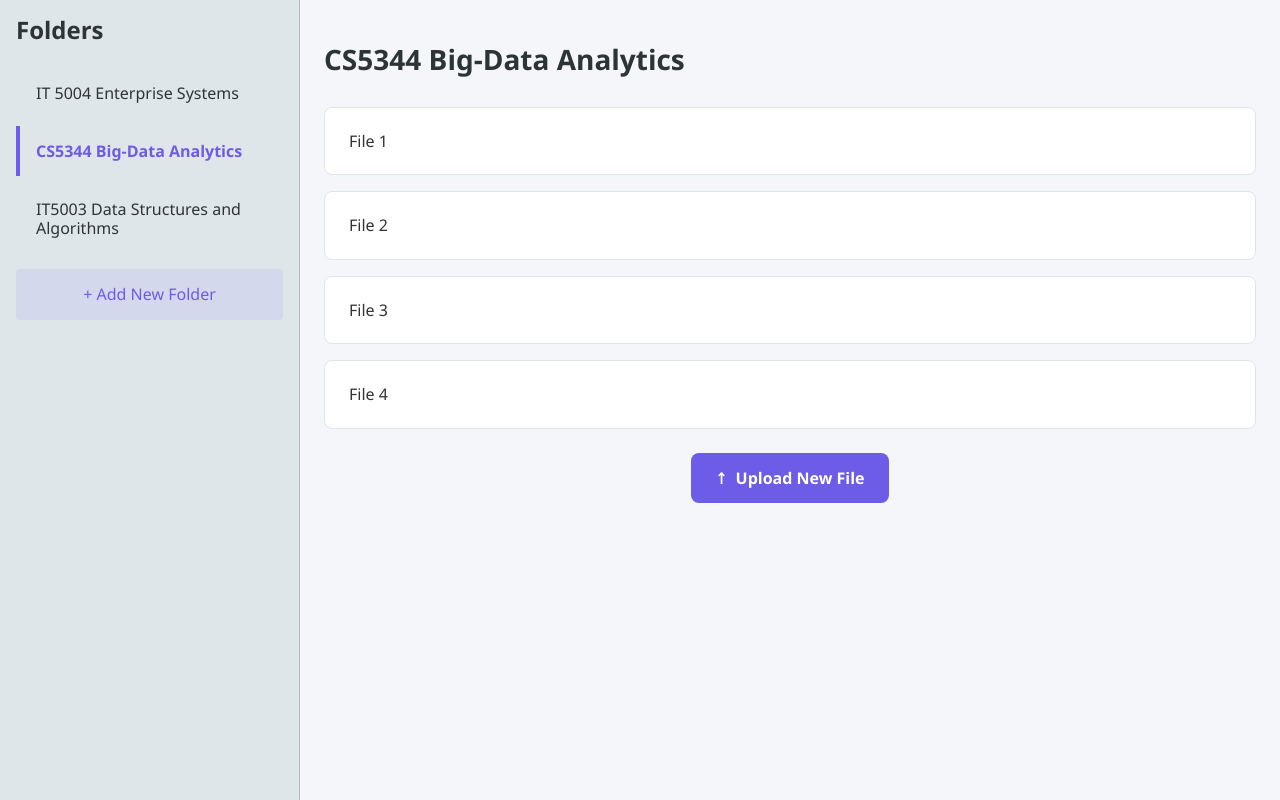
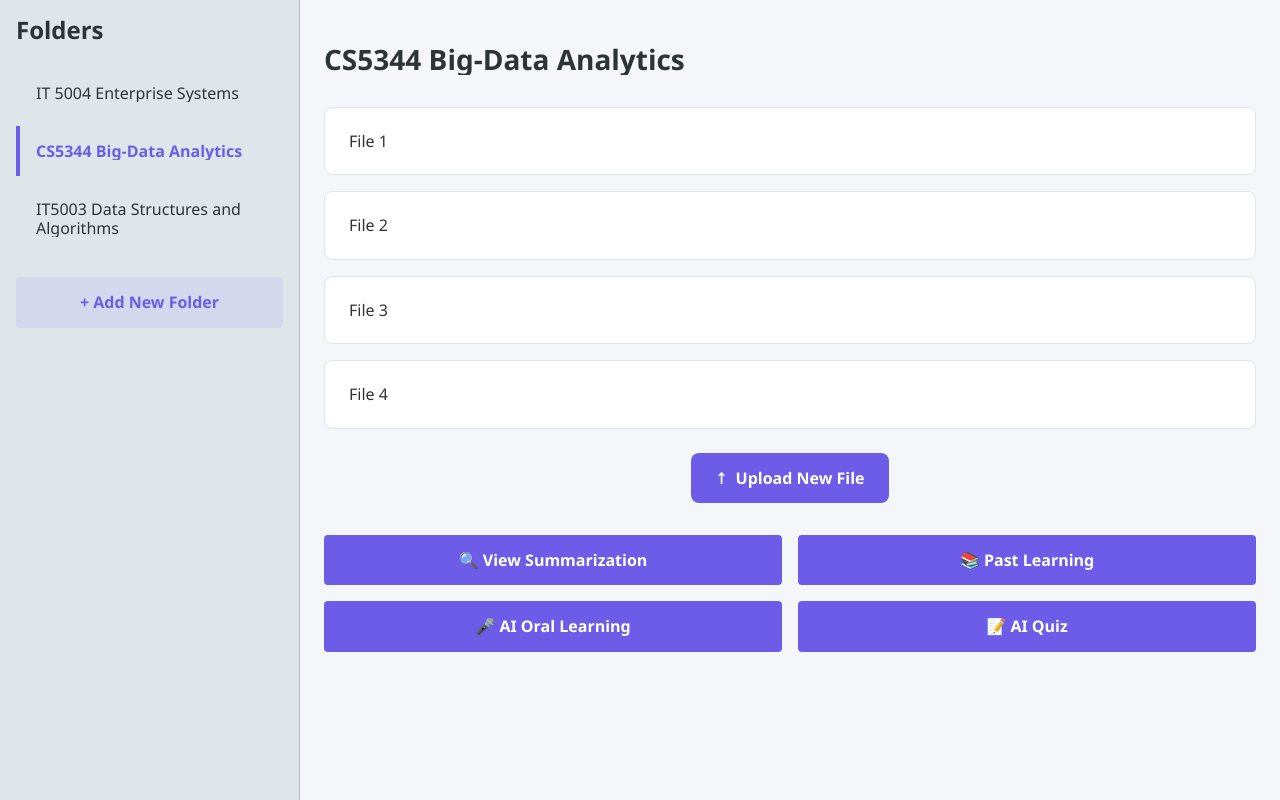
Before and after one commit to cca923/brAIn_frontend, a React (Vite) app: page / in a window 1280 px wide. Built offline with nearby package versions, Linux system fonts and the light colour scheme.

Commit message:
feat: update

```diff
--- a/src/App.jsx
+++ b/src/App.jsx
@@ -2,14 +2,14 @@ import { useEffect } from "react";
 import { useDispatch, useSelector } from "react-redux";
 import { loadFoldersAsync } from "./store/folder/service";
 import { loadFilesForFolderAsync } from "./store/file/service";
+import { folderSelector, fileSelector } from "./store/selectors";
 import { LoadingOverlay, SidebarContainer } from "./styles/styles";
 import Layout from "./components/Layout";
 import FolderList from "./containers/FolderList";
 import Header from "./containers/Header";
 import FileList from "./containers/FileList";
 import FileUploader from "./containers/FileUploader";
-
-import { folderSelector, fileSelector } from "./store/selectors";
+import ActionButtons from "./containers/ActionButtons";
 
 function App() {
   const dispatch = useDispatch();
@@ -44,6 +44,7 @@ function App() {
         <Header />
         <FileList />
         <FileUploader />
+        <ActionButtons />
       </Layout>
     </>
   );
--- /dev/null
+++ b/src/containers/ActionButtons/index.jsx
@@ -0,0 +1,25 @@
+import { ActionButton, ButtonsContainer } from "./styles";
+
+const ActionButtons = () => {
+  const actions = [
+    { id: "summarization", name: "View Summarization", icon: "🔍" },
+    { id: "past-learning", name: "Past Learning", icon: "📚" },
+    { id: "oral-learning", name: "AI Oral Learning", icon: "🎤" },
+    { id: "quiz", name: "AI Quiz", icon: "📝" },
+  ];
+
+  return (
+    <ButtonsContainer>
+      {actions.map((action) => (
+        <ActionButton
+          key={action.id}
+          onClick={() => console.log(`${action.name} clicked`)}
+        >
+          <span>{action.icon}</span> {action.name}
+        </ActionButton>
+      ))}
+    </ButtonsContainer>
+  );
+};
+
+export default ActionButtons;
--- /dev/null
+++ b/src/containers/ActionButtons/styles.js
@@ -0,0 +1,15 @@
+import styled from "styled-components";
+
+import { Button } from "../../styles/common";
+
+export const ButtonsContainer = styled.div`
+  display: grid;
+  grid-template-columns: 1fr 1fr;
+  gap: ${({ theme }) => theme.spacing.md};
+  margin-top: ${({ theme }) => theme.spacing.xl};
+`;
+
+export const ActionButton = styled(Button)`
+  background-color: ${({ theme }) => theme.colors.primary};
+  color: ${({ theme }) => theme.colors.white};
+`;
--- /dev/null
+++ b/src/containers/FolderList/FolderItem/index.jsx
@@ -0,0 +1,21 @@
+import { FolderItemContainer, FolderName, RemoveButton } from "./styles";
+
+const FolderItem = ({ folderId, selected, name, onClick, onRemove }) => {
+  const handleItemClick = () => {
+    onClick({ id: folderId });
+  };
+
+  const handleItemRemove = ({ e }) => {
+    e.stopPropagation();
+    onRemove({ id: folderId });
+  };
+
+  return (
+    <FolderItemContainer selected={selected} onClick={handleItemClick}>
+      <FolderName selected={selected}>{name}</FolderName>
+      <RemoveButton onClick={(e) => handleItemRemove({ e })}>×</RemoveButton>
+    </FolderItemContainer>
+  );
+};
+
+export default FolderItem;
--- /dev/null
+++ b/src/containers/FolderList/FolderItem/styles.js
@@ -0,0 +1,39 @@
+import styled from "styled-components";
+
+export const FolderItemContainer = styled.div`
+  padding: ${({ theme }) => theme.spacing.md};
+  border-left: 4px solid
+    ${({ selected, theme }) =>
+      selected ? theme.colors.primary : "transparent"};
+  margin-bottom: ${({ theme }) => theme.spacing.sm};
+  cursor: pointer;
+  display: flex;
+  justify-content: space-between;
+  align-items: center;
+  transition: background-color 0.2s;
+
+  &:hover {
+    background-color: ${({ theme }) => theme.colors.white}30;
+  }
+`;
+
+export const FolderName = styled.div`
+  color: ${({ selected, theme }) =>
+    selected ? theme.colors.primary : theme.colors.dark};
+  font-weight: ${({ selected }) => (selected ? "bold" : "normal")};
+  white-space: normal;
+  text-overflow: ellipsis;
+  overflow: hidden;
+`;
+
+export const RemoveButton = styled.button`
+  background: transparent;
+  color: ${({ theme }) => theme.colors.danger};
+  opacity: 0;
+  transition: opacity 0.2s;
+  margin-left: ${({ theme }) => theme.spacing.sm};
+
+  ${FolderItemContainer}:hover & {
+    opacity: 1;
+  }
+`;
--- a/src/containers/FolderList/index.jsx
+++ b/src/containers/FolderList/index.jsx
@@ -1,4 +1,4 @@
-import { useState } from "react";
+import { useEffect, useState, useRef } from "react";
 import { useSelector, useDispatch } from "react-redux";
 import {
   selectFolder,
@@ -13,25 +13,22 @@ import {
   ButtonGroup,
   CancelButton,
   ConfirmButton,
-  FolderItem,
   FolderListContainer,
-  FolderName,
-  Heading,
-  Input,
-  RemoveButton,
 } from "./styles";
+import FolderItem from "./FolderItem";
 
 const FolderList = () => {
+  const dispatch = useDispatch();
   const { folders, isAddingFolder } = useSelector(folderSelector);
-  const dispatch = useDispatch();
   const [newFolderName, setNewFolderName] = useState("");
+  const folderListRef = useRef(null); // Reference to the folder list container
+  const prevFolderLength = useRef(folders.length); // Keep track of previous length of the folder list
 
   const handleFolderClick = ({ id }) => {
     dispatch(selectFolder(id));
   };
 
-  const handleRemoveFolder = ({ e, id }) => {
-    e.stopPropagation();
+  const handleRemoveFolder = ({ id }) => {
     dispatch(removeFolder(id));
   };
 
@@ -46,28 +43,38 @@ const FolderList = () => {
     }
   };
 
+  useEffect(() => {
+    // Only scroll to the bottom if a new folder is added
+    if (folders.length > prevFolderLength.current) {
+      if (folderListRef.current) {
+        folderListRef.current.scrollTo({
+          top: folderListRef.current.scrollHeight,
+          behavior: "smooth",
+        });
+      }
+    }
+    prevFolderLength.current = folders.length;
+  }, [folders]);
+
   return (
     <FolderListContainer>
-      <Heading>Folders</Heading>
-
-      {folders?.map((folder) => (
-        <FolderItem
-          key={folder.id}
-          selected={folder.selected}
-          onClick={() => handleFolderClick({ id: folder.id })}
-        >
-          <FolderName selected={folder.selected}>{folder.name}</FolderName>
-          <RemoveButton
-            onClick={(e) => handleRemoveFolder({ e, id: folder.id })}
-          >
-            ×
-          </RemoveButton>
-        </FolderItem>
-      ))}
+      <h2 className="title">Folders</h2>
+      <div className="wrapper" ref={folderListRef}>
+        {folders?.map((folder) => (
+          <FolderItem
+            key={folder.id}
+            folderId={folder.id}
+            selected={folder.selected}
+            name={folder.name}
+            onClick={handleFolderClick}
+            onRemove={handleRemoveFolder}
+          ></FolderItem>
+        ))}
+      </div>
 
       {isAddingFolder ? (
         <AddFolderInput>
-          <Input
+          <input
             type="text"
             placeholder="Enter the folder name"
             value={newFolderName}
--- a/src/containers/FolderList/styles.js
+++ b/src/containers/FolderList/styles.js
@@ -1,63 +1,31 @@
 import styled from "styled-components";
+
+import { Button } from "../../styles/common";
 
 export const FolderListContainer = styled.div`
   background-color: ${({ theme }) => theme.colors.light};
   width: 100%;
   height: 100%;
   padding: ${({ theme }) => theme.spacing.md};
-`;
 
-export const Heading = styled.h2`
+  .title {
     font-size: 24px;
     margin-bottom: ${({ theme }) => theme.spacing.lg};
     color: ${({ theme }) => theme.colors.dark};
-`;
+  }
 
-export const FolderItem = styled.div`
-  padding: ${({ theme }) => theme.spacing.md};
-  border-left: 4px solid
-    ${({ selected, theme }) =>
-      selected ? theme.colors.primary : "transparent"};
-  margin-bottom: ${({ theme }) => theme.spacing.sm};
-  cursor: pointer;
-  display: flex;
-  justify-content: space-between;
-  align-items: center;
-  transition: background-color 0.2s;
-
-  &:hover {
-    background-color: ${({ theme }) => theme.colors.white}50;
+  .wrapper {
+    max-height: calc(100vh - 220px);
+    overflow-y: scroll;
+    scroll-behavior: smooth;
   }
 `;
 
-export const FolderName = styled.div`
-  color: ${({ selected, theme }) =>
-    selected ? theme.colors.primary : theme.colors.dark};
-  font-weight: ${({ selected }) => (selected ? "bold" : "normal")};
-`;
-
-export const RemoveButton = styled.button`
-  background: transparent;
-  color: ${({ theme }) => theme.colors.danger};
-  opacity: 0;
-  transition: opacity 0.2s;
-
-  ${FolderItem}:hover & {
-    opacity: 1;
-  }
-`;
-
-export const AddFolderButton = styled.button`
-  display: flex;
-  align-items: center;
-  justify-content: center;
+export const AddFolderButton = styled(Button)`
   width: 100%;
-  padding: ${({ theme }) => theme.spacing.md};
   background-color: ${({ theme }) => theme.colors.secondary}30;
   color: ${({ theme }) => theme.colors.primary};
-  border-radius: ${({ theme }) => theme.borderRadius.sm};
   margin-top: ${({ theme }) => theme.spacing.md};
-  transition: background-color 0.2s;
 
   &:hover {
     background-color: ${({ theme }) => theme.colors.secondary}50;
@@ -66,31 +34,19 @@ export const AddFolderButton = styled.button`
 
 export const AddFolderInput = styled.div`
   margin-top: ${({ theme }) => theme.spacing.md};
-`;
 
-export const Input = styled.input`
+  input {
     width: 100%;
     padding: ${({ theme }) => theme.spacing.md};
     border: 1px solid ${({ theme }) => theme.colors.gray};
-  border-radius: ${({ theme }) => theme.borderRadius.sm};
+    border-radius: ${({ theme }) => theme.borderRadius.md};
     margin-bottom: ${({ theme }) => theme.spacing.md};
+  }
 `;
 
 export const ButtonGroup = styled.div`
   display: flex;
   gap: ${({ theme }) => theme.spacing.md};
-`;
-
-export const Button = styled.button`
-  flex: 1;
-  padding: ${({ theme }) => theme.spacing.md};
-  border-radius: ${({ theme }) => theme.borderRadius.sm};
-  font-weight: bold;
-  transition: opacity 0.2s;
-
-  &:hover {
-    opacity: 0.8;
-  }
 `;
 
 export const CancelButton = styled(Button)`
--- a/src/containers/Header/styles.js
+++ b/src/containers/Header/styles.js
@@ -7,4 +7,8 @@ export const HeaderContainer = styled.header`
 export const Title = styled.h1`
   font-size: 28px;
   color: ${({ theme }) => theme.colors.dark};
+  max-width: calc(100vw - 347px);
+  white-space: normal;
+  text-overflow: ellipsis;
+  overflow: hidden;
 `;
--- /dev/null
+++ b/src/styles/common.js
@@ -0,0 +1,12 @@
+import styled from "styled-components";
+
+export const Button = styled.button`
+  flex: 1;
+  padding: ${({ theme }) => theme.spacing.md};
+  border-radius: ${({ theme }) => theme.borderRadius.sm};
+  font-weight: bold;
+
+  &:hover {
+    opacity: 0.8;
+  }
+`;
```
Lines whose indentation alone changed are shown as unchanged.
